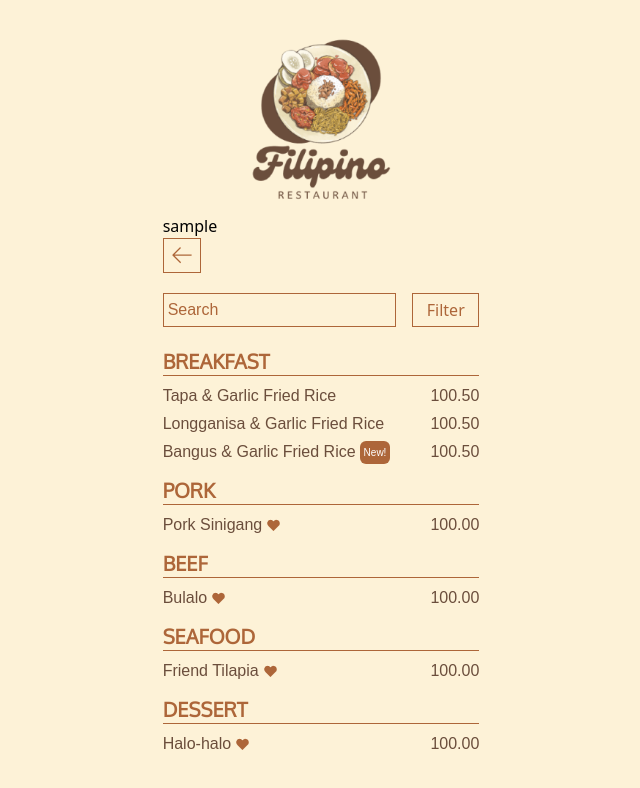
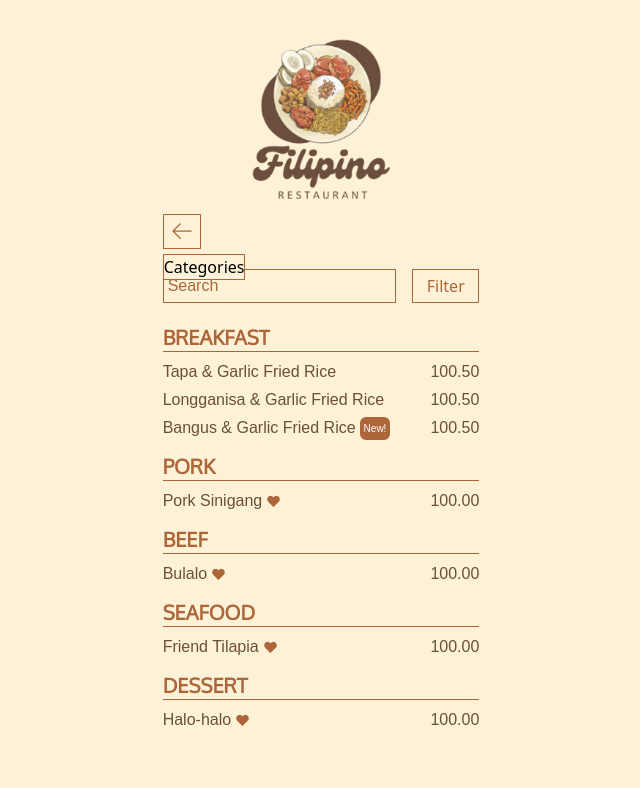
Before and after one commit to marcyvillegas/digital-menu-template, a React (Vite) app: page /menu in a window 1280 px wide. Both pictures are taken after a click on the button "Filter". Shown: the top 788 px of the page, without its empty margins (319-959 px from the left). Built offline with nearby package versions, Linux system fonts and the light colour scheme; a web font is replaced by a local one.

Commit message:
Update filter modal component

```diff
--- a/src/components/FilterModal.tsx
+++ b/src/components/FilterModal.tsx
@@ -1,9 +1,11 @@
-import React from 'react';
+import React from "react";
 
 function FilterModal() {
   return (
-    <div>
-      sample
+    <div className="fixed mt-10">
+      <div className="z-10 w-100 bg-[#FDF2D7] border-[1px] border-[#AD6639] flex justify-center">
+        <h1>Categories</h1>
+      </div>
     </div>
   );
 }
--- a/src/containers/MenuContainer.tsx
+++ b/src/containers/MenuContainer.tsx
@@ -39,13 +39,12 @@ function MenuContainer() {
   }
 
   function toggleFilterModal() {
-    setShowFilterModal(!showFilterModal)
+    setShowFilterModal(!showFilterModal);
   }
 
   return (
-    <>
-      {showFilterModal &&<FilterModal />}
     <div className="w-100">
+      {showFilterModal && <FilterModal />}
       <button className="p-2 mb-5 border-[0.5px] border-[#AD6639]">
         <img src="src/assets/back_icon.png" />
       </button>
@@ -55,7 +54,6 @@ function MenuContainer() {
       </div>
       {isSearching ? <>SEARCHING</> : getSubMenu()}
     </div>
-    </>
   );
 }
 
```
Lines whose indentation alone changed are shown as unchanged.
